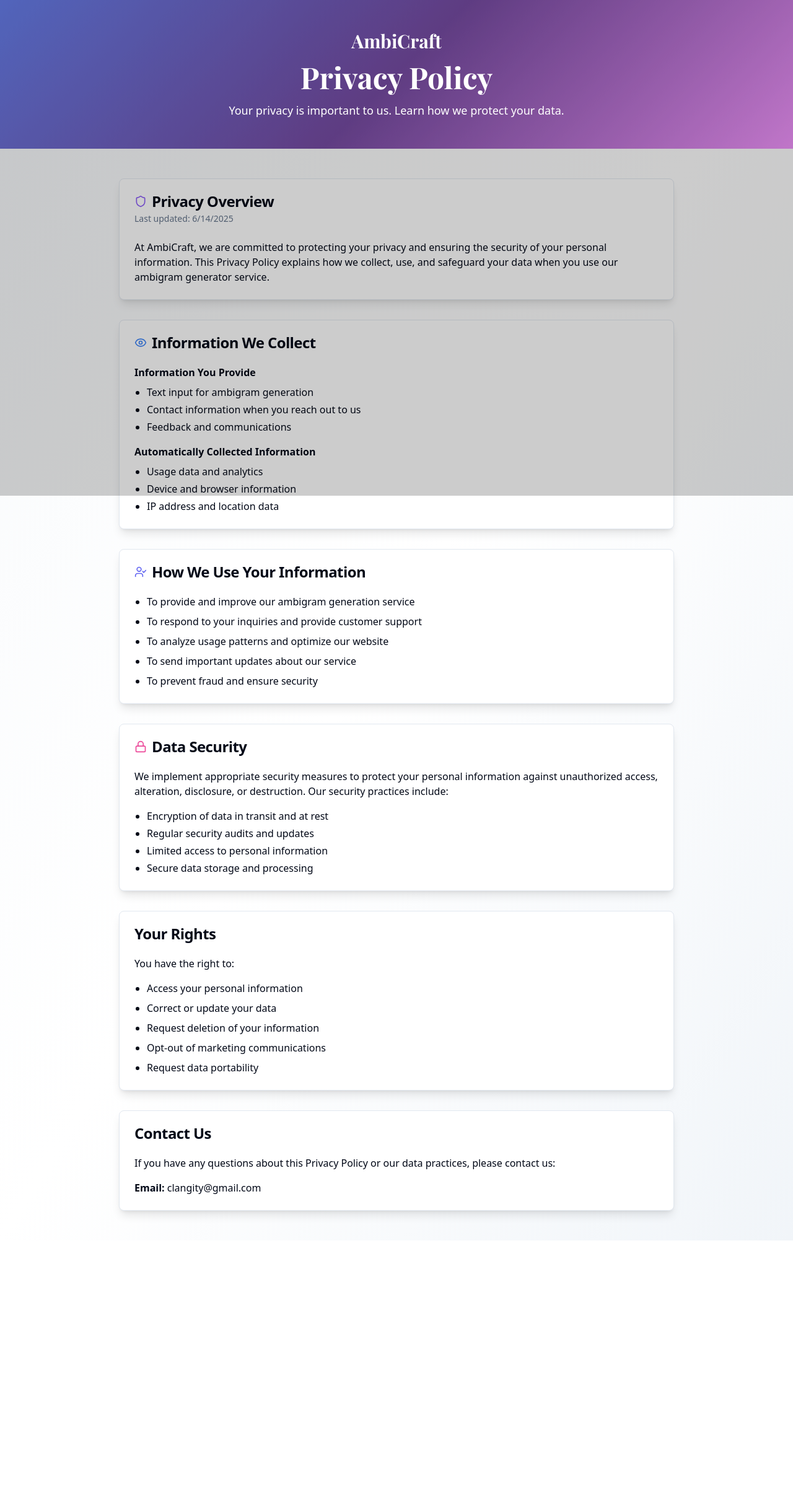
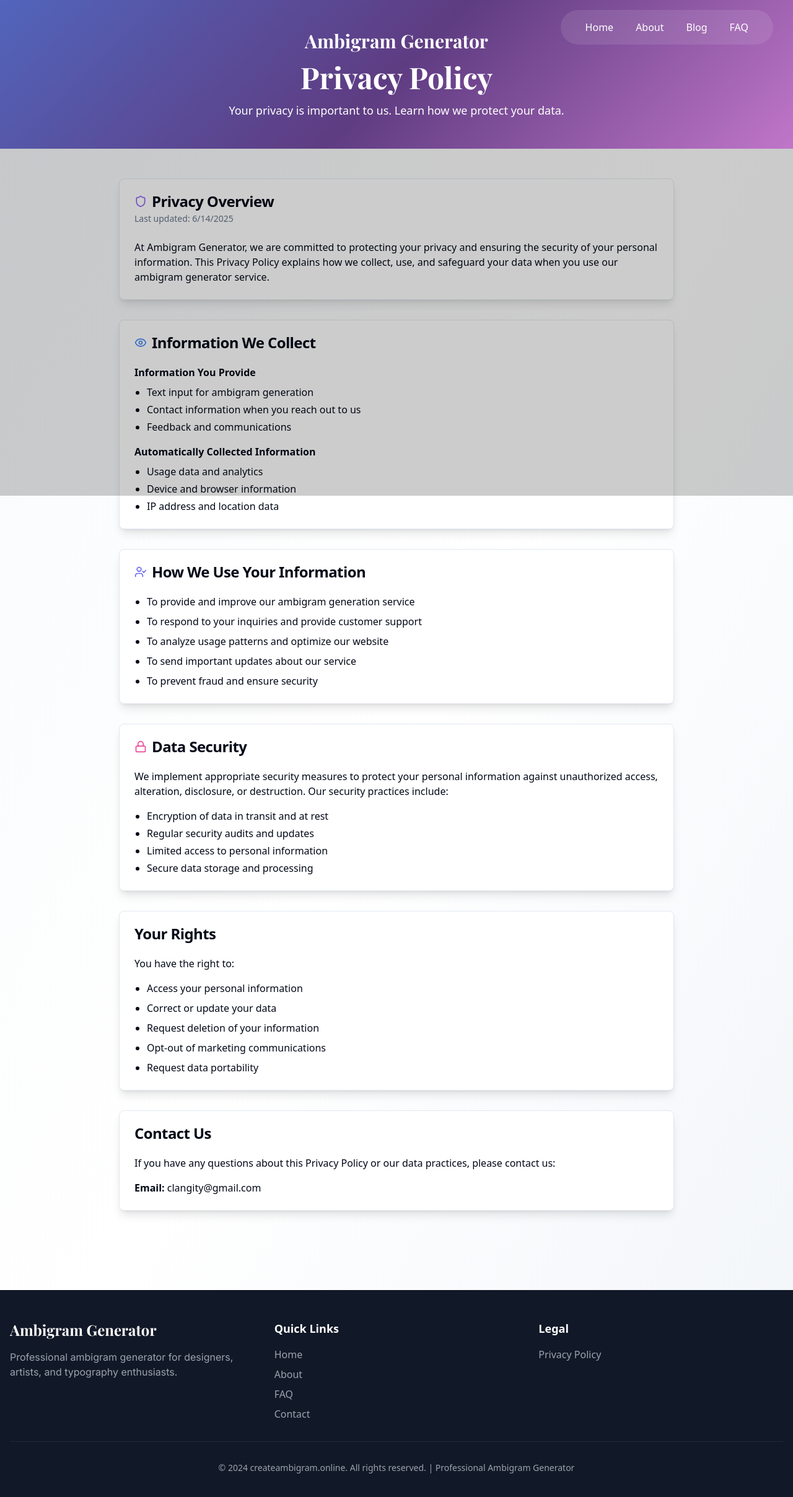
Before and after one commit to Archanaa08/flip-word-wizard, a React (Vite) app: page /privacy in a window 1280 px wide. Shown: the top 2416 px of the page at 62% size. Before the commit the page ends 2002 px from the top, so only its background shows below. Built offline with nearby package versions, Linux system fonts and the light colour scheme; a web font is replaced by a local one.

Commit message:
Refactor: Update footer and privacy page content
Replaced "AmbiCraft" with "Ambigram Generator" in the footer and privacy page. Added the footer to the privacy page and updated the primary navigation menu.

```diff
--- a/src/components/Footer.tsx
+++ b/src/components/Footer.tsx
@@ -7,7 +7,7 @@ const Footer = () => {
       <div className="container mx-auto px-4">
         <div className="grid md:grid-cols-3 gap-8 mb-8">
           <div>
-            <h3 className="text-2xl font-playfair font-bold mb-4">AmbiCraft</h3>
+            <h3 className="text-2xl font-playfair font-bold mb-4">Ambigram Generator</h3>
             <p className="text-gray-400 font-inter">
               Professional ambigram generator for designers, artists, and typography enthusiasts.
             </p>
--- a/src/pages/Privacy.tsx
+++ b/src/pages/Privacy.tsx
@@ -1,18 +1,22 @@
+
 import { Card, CardContent, CardDescription, CardHeader, CardTitle } from '@/components/ui/card';
 import { Shield, Eye, Lock, UserCheck } from 'lucide-react';
 import { Link } from 'react-router-dom';
+import Navigation from '@/components/Navigation';
+import Footer from '@/components/Footer';
 
 const Privacy = () => {
   return (
-    <div className="min-h-screen bg-gradient-to-br from-slate-50 via-white to-slate-100">
+    <div className="min-h-screen bg-gradient-to-br from-slate-50 via-white to-slate-100 dark:from-gray-900 dark:via-gray-800 dark:to-gray-900">
       {/* Header */}
       <header className="bg-hero-gradient">
         <div className="absolute inset-0 bg-black/20"></div>
+        <Navigation />
         <div className="relative container mx-auto px-4 py-12">
           <div className="text-center text-white">
             <Link to="/" className="inline-block mb-4">
               <h1 className="text-3xl font-playfair font-bold hover:text-yellow-300 transition-colors">
-                AmbiCraft
+                Ambigram Generator
               </h1>
             </Link>
             <h2 className="text-4xl md:text-5xl font-playfair font-bold mb-4">
@@ -41,7 +45,7 @@ const Privacy = () => {
             </CardHeader>
             <CardContent className="prose max-w-none">
               <p>
-                At AmbiCraft, we are committed to protecting your privacy and ensuring the security of your personal information.
+                At Ambigram Generator, we are committed to protecting your privacy and ensuring the security of your personal information.
                 This Privacy Policy explains how we collect, use, and safeguard your data when you use our ambigram generator service.
               </p>
             </CardContent>
@@ -149,6 +153,8 @@ const Privacy = () => {
           </Card>
         </div>
       </main>
+
+      <Footer />
     </div>
   );
 };
```
